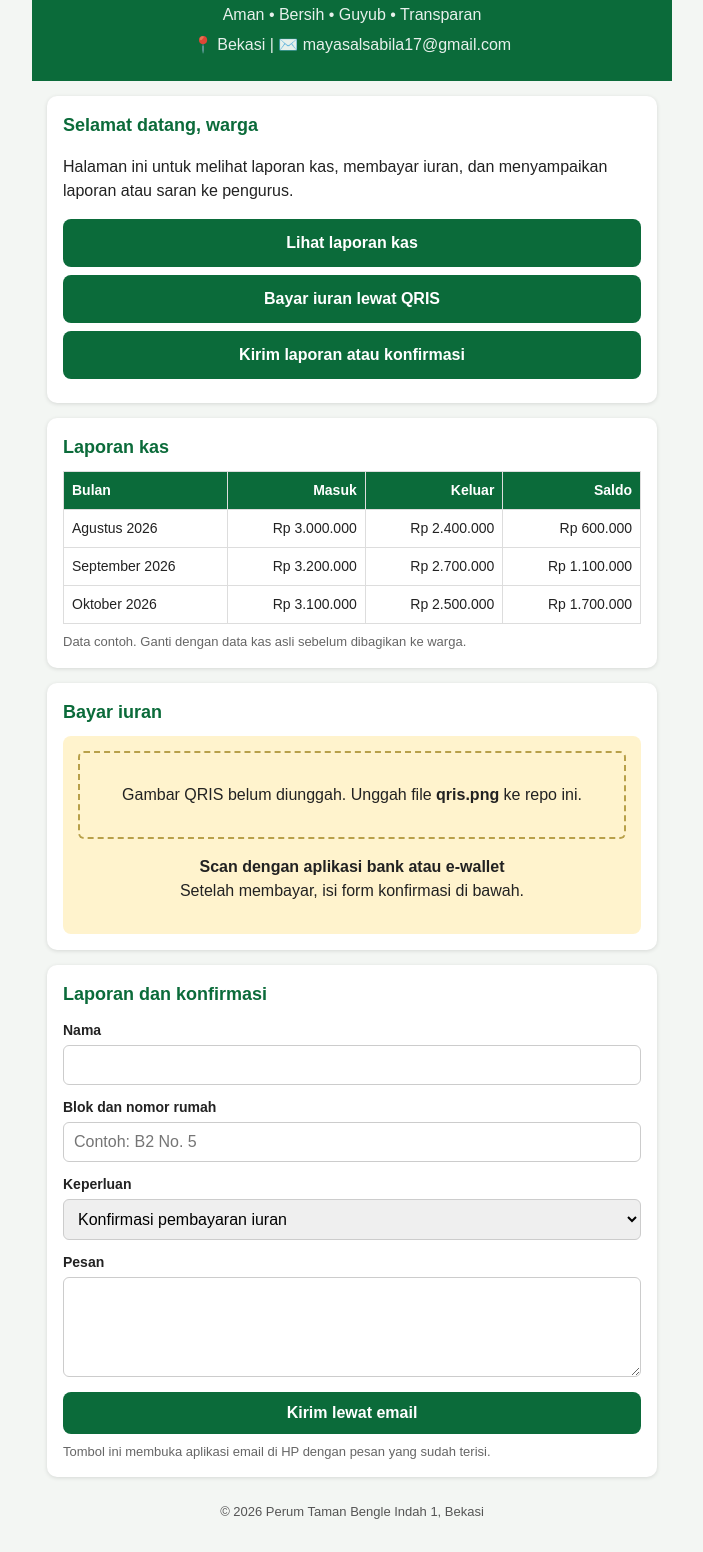
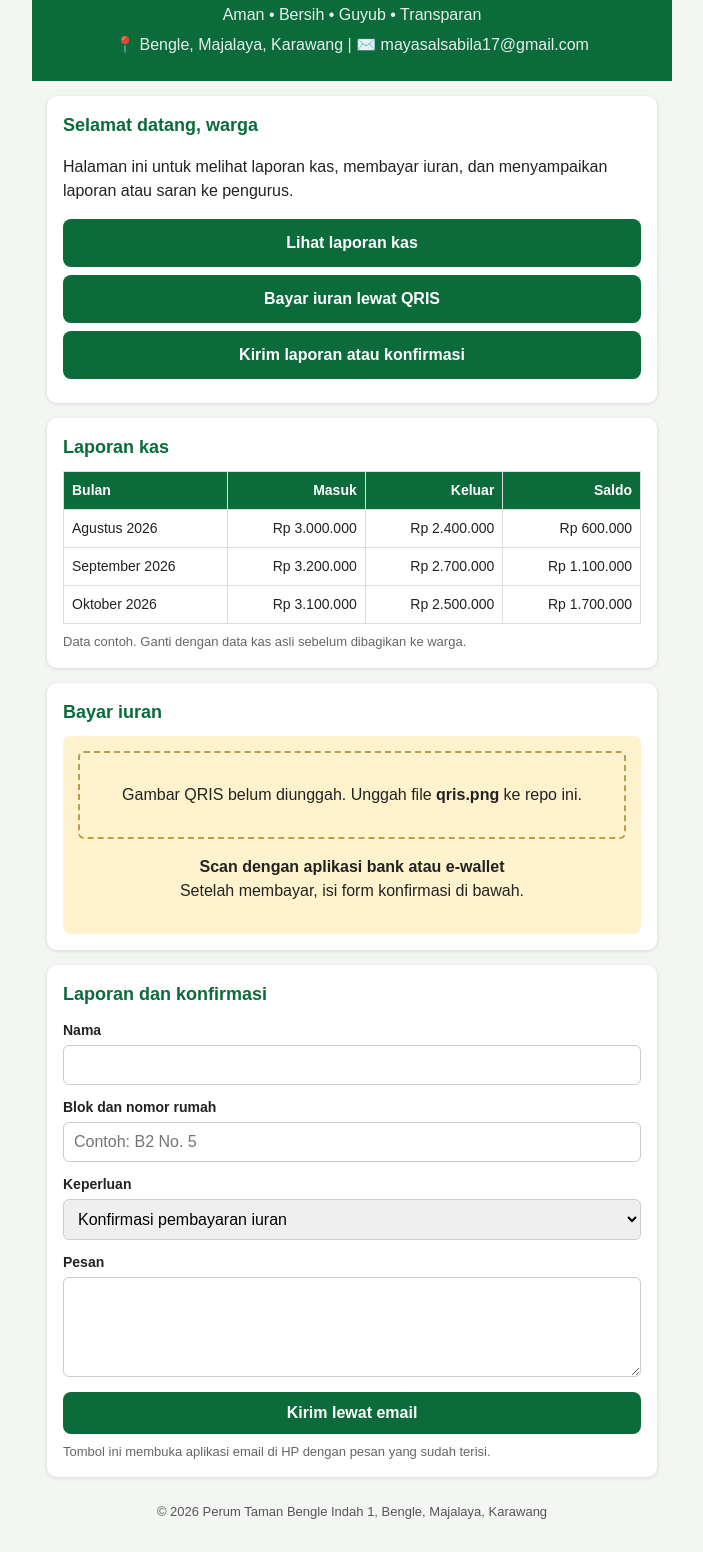
Before and after one commit to vlaactus-techion/BENGLE, a plain HTML site: page index.html in a window 1280 px wide. Shown: the part 63-1615 px from the top of the page, without its empty margins (288-991 px from the left). Drawn offline with Linux system fonts and the light colour scheme.

Commit message:
index.html

```diff
--- a/index.html
+++ b/index.html
@@ -35,7 +35,7 @@ footer{text-align:center;font-size:13px;color:#555;padding:10px 15px 30px}
 <div class="header">
 <h1>PERUM TAMAN BENGLE INDAH 1</h1>
 <p>Aman • Bersih • Guyub • Transparan</p>
-<p>📍 Bekasi | ✉️ mayasalsabila17@gmail.com</p>
+<p>📍 Bengle, Majalaya, Karawang | ✉️ mayasalsabila17@gmail.com</p>
 </div>
 
 <div class="card">
@@ -93,17 +93,19 @@ footer{text-align:center;font-size:13px;color:#555;padding:10px 15px 30px}
 </form>
 </div>
 
-<footer>© 2026 Perum Taman Bengle Indah 1, Bekasi</footer>
+<footer>© 2026 Perum Taman Bengle Indah 1, Bengle, Majalaya, Karawang</footer>
 
 </div>
 
 <script>
+var EMAIL_PENGURUS = ["mayasalsabila17@gmail.com", "anung@bengle.dpdns.org"];
+
 document.getElementById("form-warga").addEventListener("submit", function (e) {
   e.preventDefault();
   var f = e.target;
   var subjek = "[Warga] " + f.jenis.value + " - " + f.rumah.value;
   var isi = "Nama: " + f.nama.value + "\nRumah: " + f.rumah.value + "\nKeperluan: " + f.jenis.value + "\n\n" + f.pesan.value;
-  window.location.href = "mailto:mayasalsabila17@gmail.com?subject=" + encodeURIComponent(subjek) + "&body=" + encodeURIComponent(isi);
+  window.location.href = "mailto:" + EMAIL_PENGURUS.join(",") + "?subject=" + encodeURIComponent(subjek) + "&body=" + encodeURIComponent(isi);
 });
 </script>
 </body>
```
